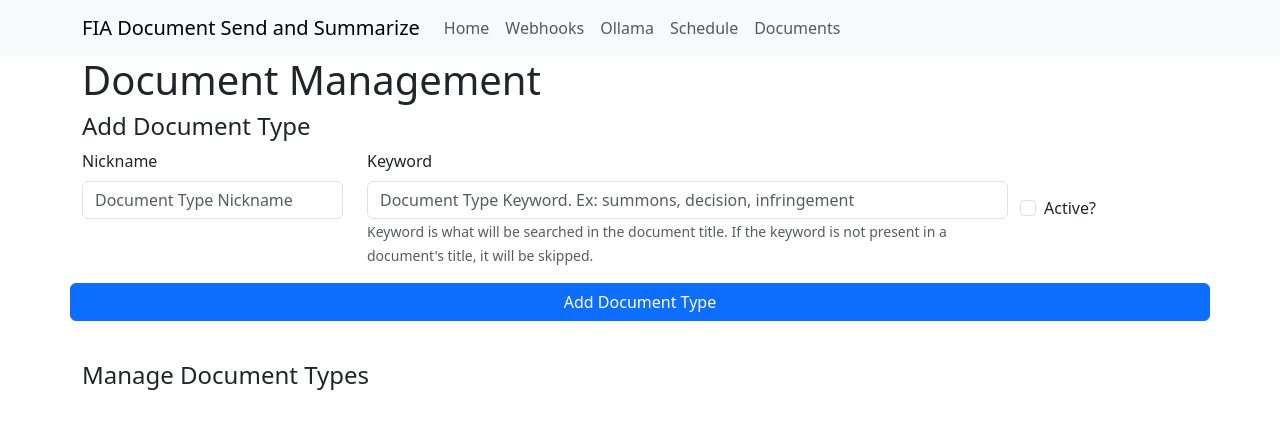
After one commit to sfn-git/F1-Doc-Summarizer, a Flask app: template web/templates/document.html in a window 1280 px wide. The commit adds this page. Shown: the top 429 px of the page. Run offline with Flask 3, Linux system fonts and the light colour scheme; the template is opened without the code that fills it, so the values that code supplies are empty; some libraries are stand-ins or nearby versions.

Commit message:
Added document types table and CURD ability on the front-end

```diff
--- a/utils/db.py
+++ b/utils/db.py
@@ -551,6 +551,75 @@ def get_schedule_row_by_id(conn, job_id):
     except sqlite3.Error as e:
         logging.error(f"Error retrieving schedule row by id: {e}")
         return None
+def insert_document_type(conn, name, keyword, active):
+    try:
+        cursor = conn.cursor()
+        current_date = now()
+        query = """
+            INSERT INTO document_type (name, keyword, active, date_added, date_updated)
+            VALUES (?, ?, ?, ?, ?)
+        """
+        cursor.execute(query, (name, keyword, active, current_date, current_date))
+        conn.commit()
+        logging.info(f"Document type inserted successfully: name={name}, keyword={keyword}, active={active}.")
+    except sqlite3.Error as e:
+        conn.rollback()
+        logging.error(f"Error inserting document type: {e}")
+def update_document_type(conn, type_id, name, keyword, active):
+    try:
+        cursor = conn.cursor()
+        current_date = now()
+        query = """
+            UPDATE document_type
+            SET name = ?, keyword = ?, active = ?, date_updated = ?
+            WHERE type_id = ?
+        """
+        cursor.execute(query, (name, keyword, active, current_date, type_id))
+        conn.commit()
+        logging.info(f"Document type updated successfully: type_id={type_id}, name={name}, keyword={keyword}, active={active}.")
+    except sqlite3.Error as e:
+        conn.rollback()
+        logging.error(f"Error updating document type: {e}")
+def search_document_type_by_name(conn, name):
+    try:
+        cursor = conn.cursor()
+        query = """
+            SELECT type_id, name, keyword, active, date_added, date_updated
+            FROM document_type
+            WHERE name = ?
+        """
+        cursor.execute(query, (name,))
+        rows = cursor.fetchall()
+        return rows
+    except sqlite3.Error as e:
+        logging.error(f"Error searching document type by name: {e}")
+        return []
+def delete_document_type_by_id(conn, type_id):
+    try:
+        cursor = conn.cursor()
+        query = """
+            DELETE FROM document_type
+            WHERE type_id = ?
+        """
+        cursor.execute(query, (type_id,))
+        conn.commit()
+        logging.info(f"Document type deleted successfully: type_id={type_id}.")
+    except sqlite3.Error as e:
+        conn.rollback()
+        logging.error(f"Error deleting document type: {e}")
+def get_all_document_types(conn):
+    try:
+        cursor = conn.cursor()
+        query = """
+            SELECT type_id, name, keyword, active, date_added, date_updated
+            FROM document_type
+        """
+        cursor.execute(query)
+        rows = cursor.fetchall()
+        return rows
+    except sqlite3.Error as e:
+        logging.error(f"Error retrieving all document types: {e}")
+        return []
 #CHATGPT GENERATED CODE END#
 
 def get_config_obj(conn):
@@ -580,6 +649,7 @@ def get_conn():
     cur.execute(constants.CREATE_DOCUMENTS_SEND_TABLE)
     cur.execute(constants.CREATE_DOC_SUMMARY_TABLE)
     cur.execute(constants.CREATE_SCHEDULE_TABLE)
+    cur.execute(constants.CREATE_DOCUMENT_TYPE_TABLE)
 
     if first_run:
         insert_config(conn, 'dev', False, True, '', '')
--- /dev/null
+++ b/web/templates/document.html
@@ -0,0 +1,82 @@
+<!DOCTYPE html>
+<html lang="en">
+
+<head>
+    <meta charset="UTF-8">
+    <meta name="viewport" content="width=device-width, initial-scale=1.0">
+    {% include 'libs.html' %}
+    <title>Document Management - FIA Doc Manager</title>
+</head>
+
+<body>
+    {% include 'nav.html' %}
+    <div class="container">
+        <h1>Document Management</h1>
+    </div>
+
+    <div class="container" id="add-dt">
+        <h4>Add Document Type</h4>
+        <form action="/config/add/document_type" method="post">
+            <div class="row">
+                <div class="col-3">
+                    <label for="dt-name" class="form-label">Nickname</label>
+                    <input type="text" class="form-control" name="dt-name" id="dt-name" aria-describedby="helpId"
+                        placeholder="Document Type Nickname" />
+                </div>
+                <div class="col-7">
+                    <label for="dt-keyword" class="form-label">Keyword</label>
+                    <input type="text" class="form-control" name="dt-keyword" id="dt-keyword" aria-describedby="helpId"
+                        placeholder="Document Type Keyword. Ex: summons, decision, infringement" />
+                    <small id="helpId" class="form-text text-muted">Keyword is what will be searched in the document title. If the keyword is not present in a document's title, it will be skipped.</small>
+
+                </div>
+                <div class="col my-auto form-check">
+                    <input class="form-check-input" type="checkbox" name="dt-active" value="active" id="flexCheckDefault">
+                    <label class="form-check-label" for="flexCheckDefault">
+                      Active?
+                    </label>
+                  </div>
+                <button type="submit" class="btn btn-primary my-3">Add Document Type</button>
+            </div>
+        </form>
+    </div>
+    <br>
+    <div class="container" id="manage-dt">
+        <h4>Manage Document Types</h4>
+        {% for dt in doc_types%}
+            <form action="/config/update/document_type?id={{dt[0]}}" method="post">
+                <div class="row">
+                    <div class="col-3">
+                        <label for="dt-name" class="form-label">Nickname</label>
+                        <input type="text" class="form-control" name="dt-name" id="dt-name" aria-describedby="helpId"
+                            placeholder="Discord Server - Channel" value="{{dt[1]}}"/>
+                    </div>
+                    <div class="col-7">
+                        <label for="dt-keyword" class="form-label">Keyword</label>
+                        <input type="text" class="form-control" name="dt-keyword" id="dt-keyword" aria-describedby="helpId"
+                            placeholder="Webhook URL" value="{{dt[2]}}"/>
+                    </div>
+                    <div class="col mt-auto form-check">
+                        <input class="form-check-input" type="checkbox" name="dt-active" value="active" id="flexCheckDefault" {%if dt[3] == 1%}checked{%endif%}>
+                        <label class="form-check-label" for="flexCheckDefault">
+                          Active?
+                        </label>
+                      </div>
+                </div>
+                <br>
+                <div class="row">
+                    <div class="col-1">
+                        <label for="dt-url" class="form-label"></label>
+                        <button type="submit" class="btn btn-primary">Update</button>
+                    </div>
+                    <div class="col-1">
+                        <label for="dt-url" class="form-label"></label>
+                        <button type="button" class="btn btn-danger" onclick="if(confirm('Remove Document Type: {{dt[1]}}?')){window.location.href='/config/delete/document_type?id={{dt[0]}}'}">Delete</button>
+                    </div>
+                </div>
+            </form>
+        {%endfor%}
+    </div>
+</body>
+
+</html>
--- a/web/templates/webhooks.html
+++ b/web/templates/webhooks.html
@@ -5,7 +5,7 @@
     <meta charset="UTF-8">
     <meta name="viewport" content="width=device-width, initial-scale=1.0">
     {% include 'libs.html' %}
-    <title>Config - FIA Doc Manager</title>
+    <title>Webhooks - FIA Doc Manager</title>
 </head>
 
 <body>
```
Also changed, not shown: utils/constants.py (+9 -0 lines).
